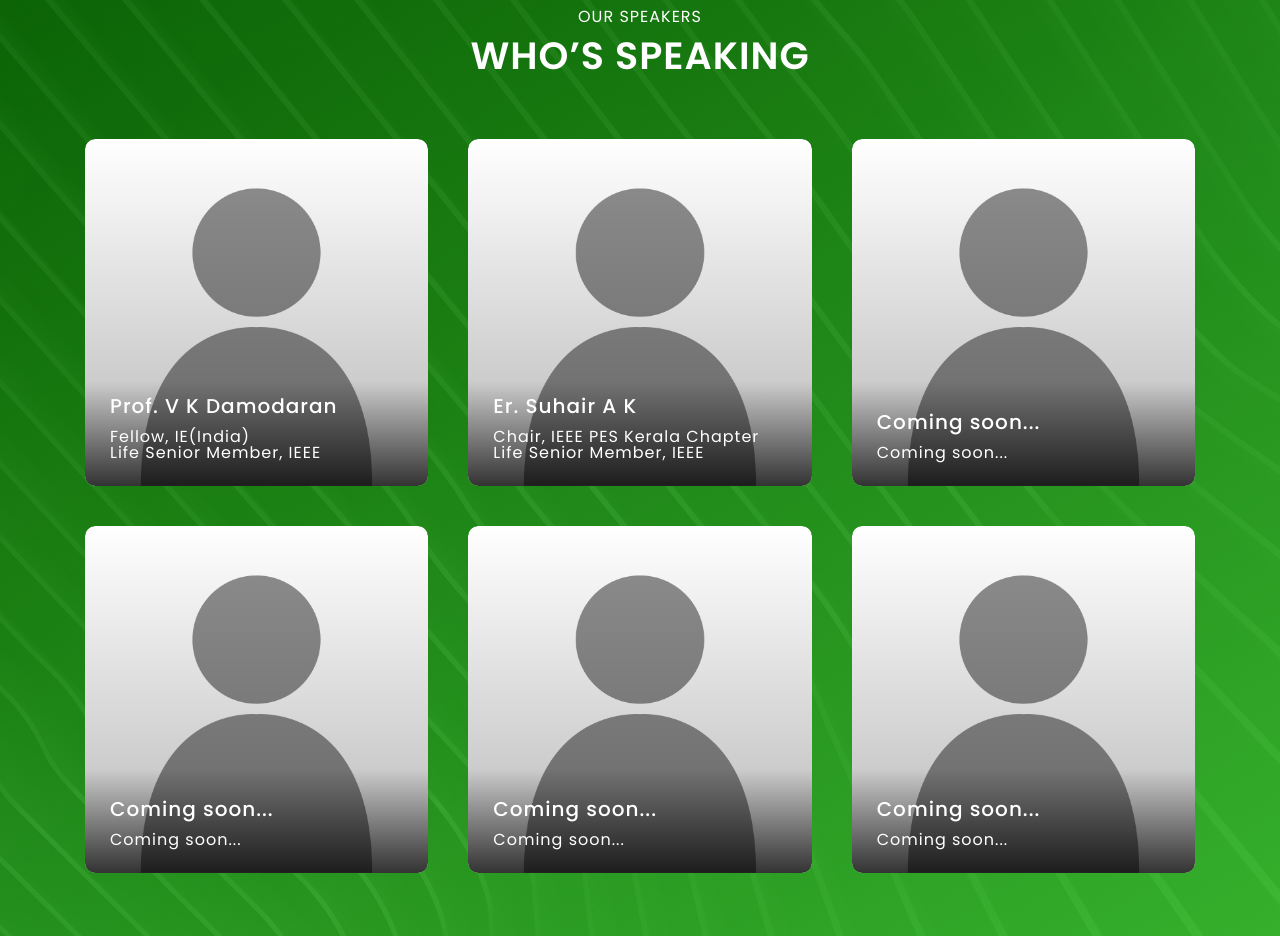
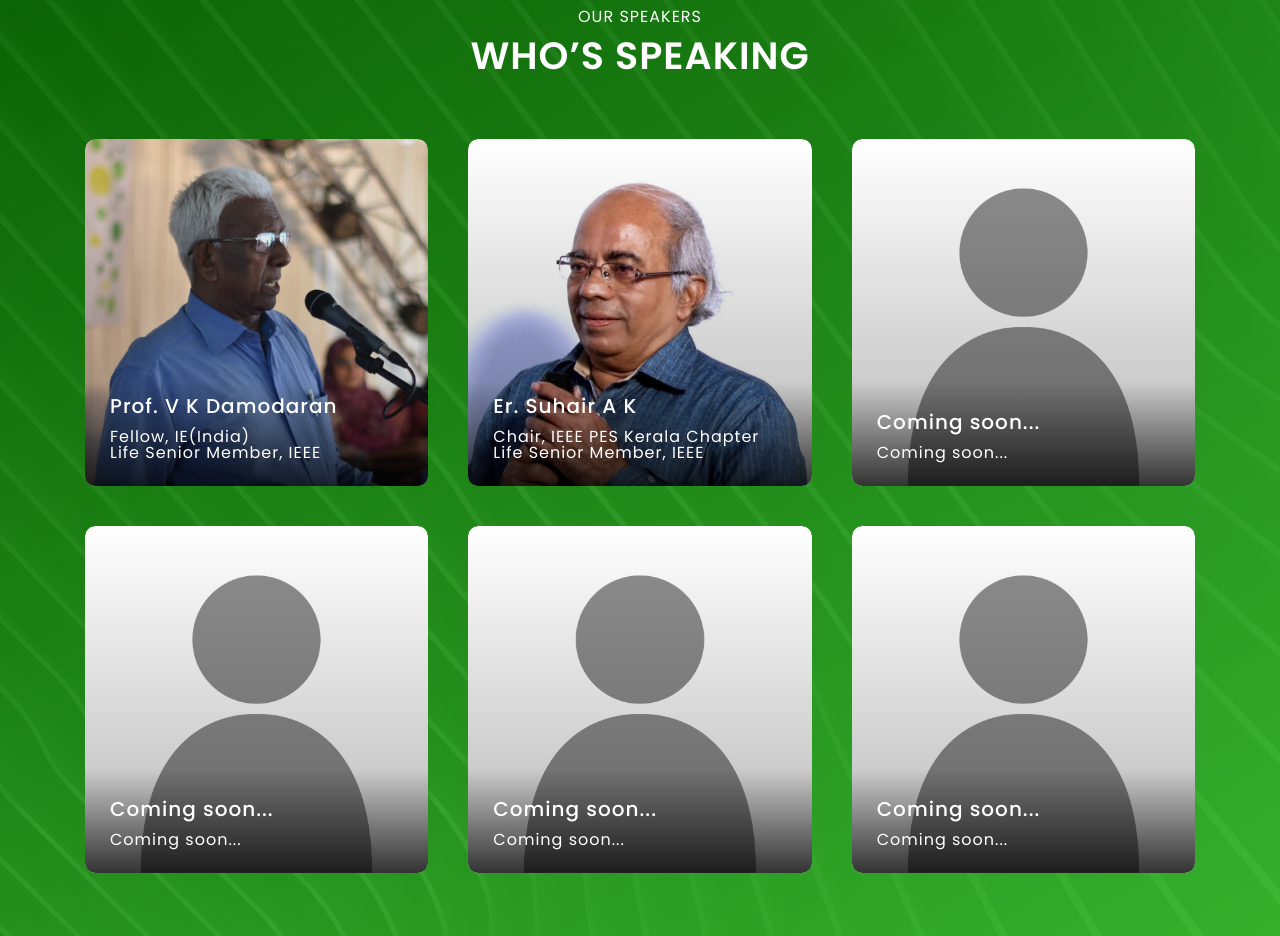
Before and after one commit to akpessc/akpessc.github.io, a website: page index.html in a window 1280 px wide. Shown: the part 1943-2879 px from the top of the page. Drawn offline with Linux system fonts and the light colour scheme.

Commit message:
speakers

```diff
--- a/index.html
+++ b/index.html
@@ -215,7 +215,7 @@ var x = setInterval(function() {
                     <div class="single-speaker-area bg-gradient-overlay-2 wow fadeInUp" data-wow-delay="300ms">
                         <!-- Thumb -->
                         <div class="speaker-single-thumb">
-                            <img src="img/bg-img/a.png" alt="">
+                            <img src="img/bg-img/vkdsir.jpg" alt="">
                         </div>
 
                         <div class="speaker-info">
@@ -231,7 +231,7 @@ var x = setInterval(function() {
                     <div class="single-speaker-area bg-gradient-overlay-2 wow fadeInUp" data-wow-delay="300ms">
                         <!-- Thumb -->
                         <div class="speaker-single-thumb">
-                            <img src="img/bg-img/a.png" alt="">
+                            <img src="img/bg-img/suhair sir.png" alt="">
                         </div>
 
                         <!-- Info -->
```
Also changed, not shown: img/bg-img/suhair sir.png (added), img/bg-img/vkdsir.jpg (added).
